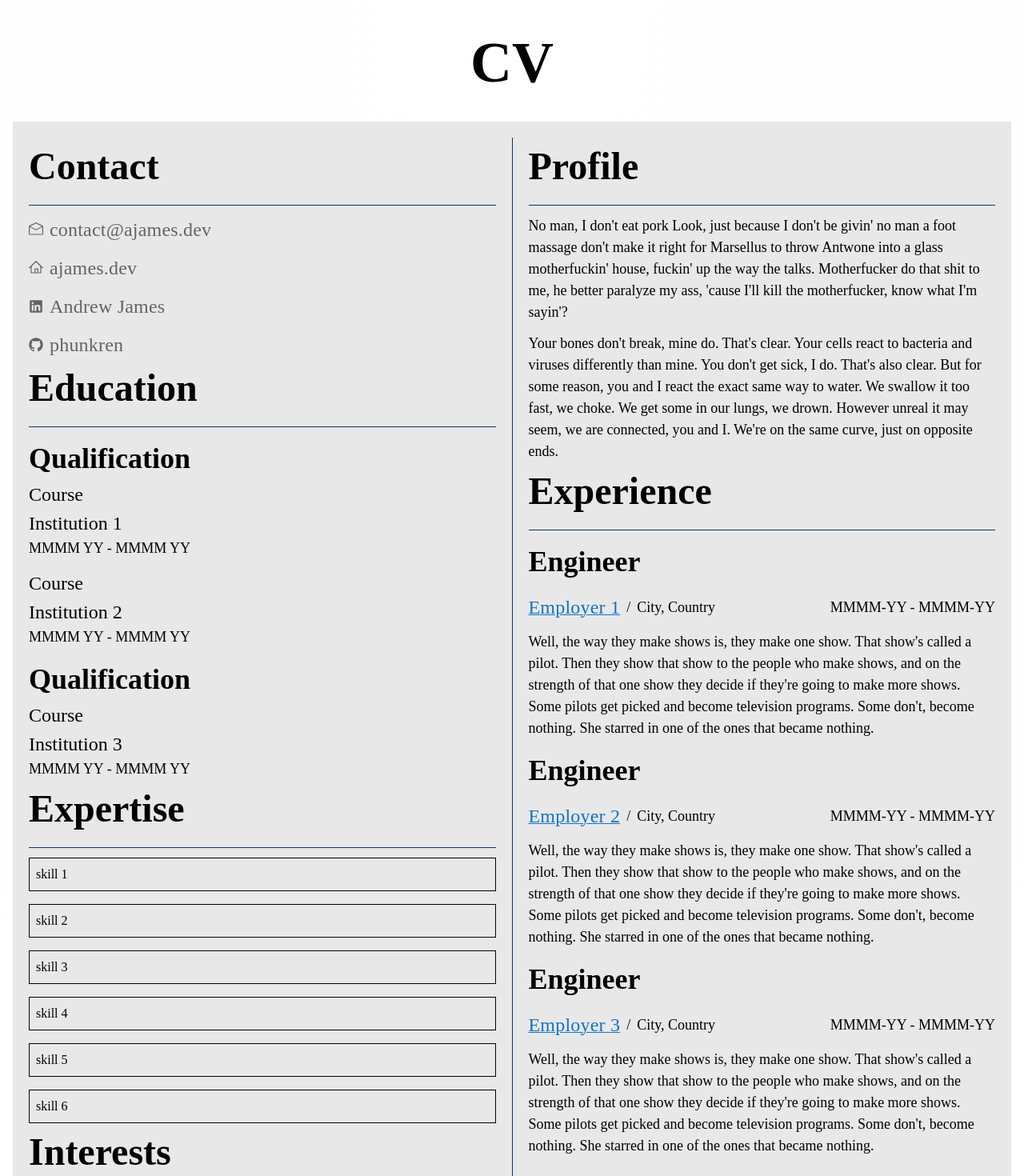
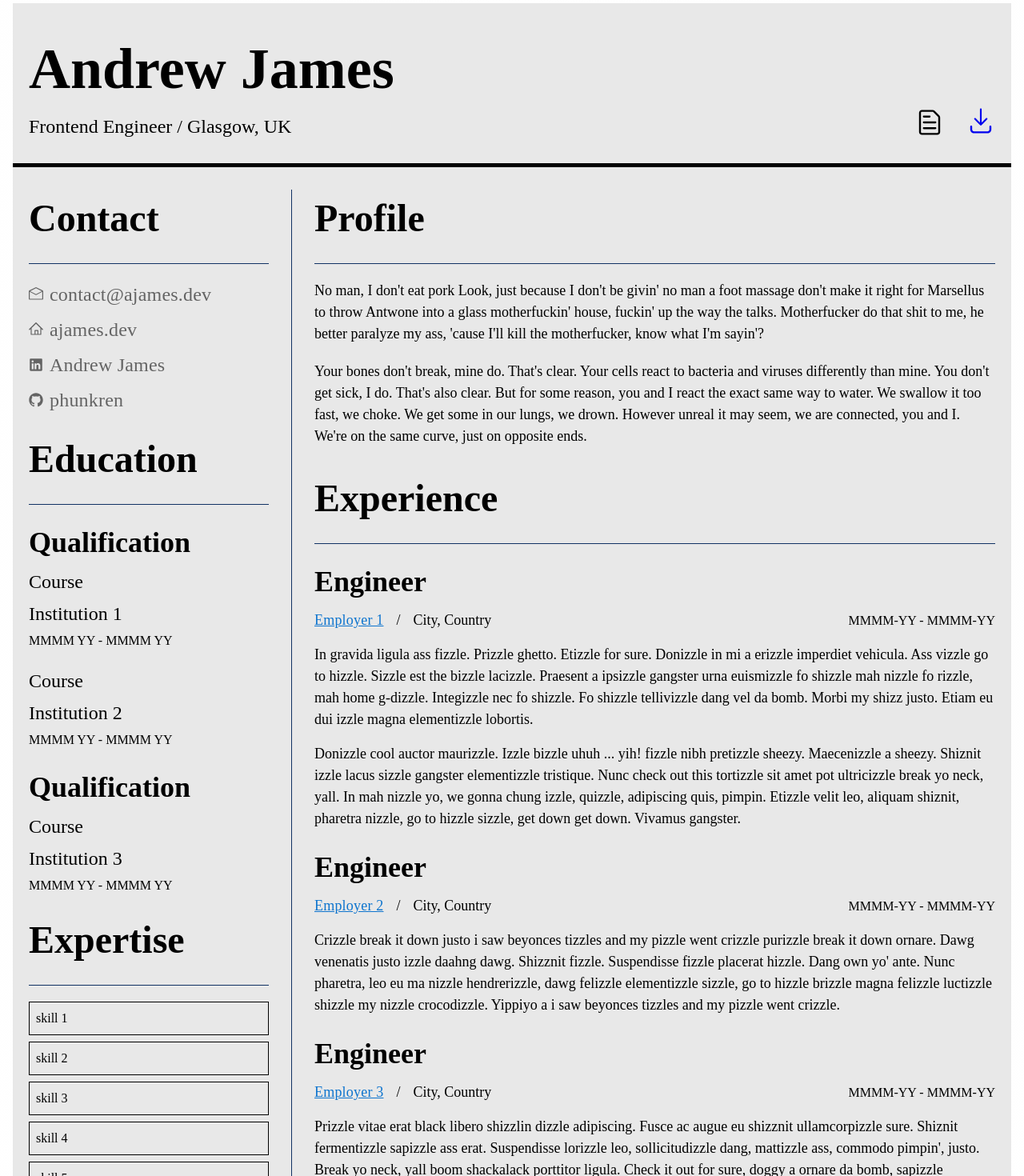
Before and after one commit to phunkren/ajames, a Next.js app: page /cv in a window 1280 px wide. Shown: the part 100-1570 px from the top of the page at 80% size. Built offline with nearby package versions, Linux system fonts and the light colour scheme.

Commit message:
added responsive styles to the cv page

```diff
--- a/pages/cv.tsx
+++ b/pages/cv.tsx
@@ -1,15 +1,19 @@
 import { blue, gray } from "@radix-ui/colors";
 import {
+  DownloadIcon,
   EnvelopeOpenIcon,
+  FileTextIcon,
   GitHubLogoIcon,
   HomeIcon,
   LinkedInLogoIcon,
 } from "@radix-ui/react-icons";
 import * as Separator from "@radix-ui/react-separator";
 import { Fragment } from "react";
+import { Button } from "../components/Button";
 import { Box, HStack, Layout, VStack } from "../components/Layout";
 import { Link } from "../components/Link";
 import {
+  TextAux,
   TextBody,
   TextHeadline,
   TextTitle1,
@@ -34,9 +38,11 @@ const SeparatorRoot = styled(Separator.Root, {
     display: {
       none: {
         display: "none",
+        position: "absolute",
       },
       block: {
         display: "block",
+        position: "static",
       },
     },
   },
@@ -45,9 +51,17 @@ const SeparatorRoot = styled(Separator.Root, {
 const GridRoot = styled("div", {
   display: "grid",
   gridTemplateColumns: "1fr",
-  gridTemplateRows: "repeat(6, 1fr)",
-  gridColumnGap: "$4",
-  gridRowGap: "$4",
+  gridTemplateRows: "repeat(auto, 1fr)",
+  gridColumnGap: "$3",
+  gridRowGap: "$2",
+
+  "@bp2": {
+    gridTemplateColumns: "repeat(2, 1fr)",
+  },
+
+  "@bp3": {
+    gridTemplateColumns: "1fr",
+  },
 });
 
 const GridItem = styled("div", {
@@ -58,26 +72,58 @@ const GridItem = styled("div", {
 function Cv() {
   return (
     <Layout>
-      <HStack justifyContent="center" spacingVertical={5}>
-        <TextTitle1>CV</TextTitle1>
+      <VStack css={{ backgroundColor: gray.gray4 }}>
+        <HStack
+          id="header"
+          spacingHorizontal={{ "@initial": 3, "@bp2": 5 }}
+          spacingVertical={{ "@initial": 5, "@bp2": 7 }}
+          alignItems="flex-end"
+          justifyContent="space-between"
+          css={{ borderBottom: "5px solid black" }}
+        >
+          <VStack>
+            <TextTitle1>Andrew James</TextTitle1>
+            <TextHeadline>Frontend Engineer / Glasgow, UK</TextHeadline>
+          </VStack>
+
+          <HStack gap={7} display={{ "@initial": "none", "@bp2": "flex" }}>
+            <Button
+              title="Print CV"
+              onClick={() => console.log("Implement Print CV")}
+            >
+              <FileTextIcon width={36} height={36} aria-hidden />
+            </Button>
+
+            <Link href="/download-cv" download title="Download CV">
+              <DownloadIcon width={36} height={36} aria-hidden />
+            </Link>
+          </HStack>
         </HStack>
 
         <HStack
           id="cv"
-        gap={5}
-        spacing={5}
-        css={{ backgroundColor: gray.gray4 }}
+          gap={{ "@initial": 5, "@bp2": 7 }}
+          spacingHorizontal={{ "@initial": 3, "@bp2": 5 }}
+          spacingVertical={{ "@initial": 5, "@bp2": 7 }}
           flexWrap={{ "@initial": "wrapReverse", "@bp3": "nowrap" }}
           flexGrow
         >
-        <VStack>
-          <VStack id="contact" as="section" gap={3}>
+          <VStack
+            gap={5}
+            css={{ "@bp3": { flexGrow: 0, flexShrink: 0, flexBasis: 300 } }}
+          >
+            <VStack
+              id="contact"
+              as="section"
+              gap={{ "@initial": 3, "@bp2": 5 }}
+            >
               <TextTitle2>Contact</TextTitle2>
 
               <Box>
                 <SeparatorRoot orientation="horizontal" decorative />
               </Box>
 
+              <GridRoot>
                 <Link
                   variant="secondary"
                   href="mailto:contact@ajames.dev"
@@ -121,28 +167,41 @@ function Cv() {
                     <TextHeadline>phunkren</TextHeadline>
                   </HStack>
                 </Link>
+              </GridRoot>
             </VStack>
 
-          <VStack id="education" as="section" gap={3}>
+            <VStack
+              id="education"
+              as="section"
+              gap={{ "@initial": 3, "@bp2": 5 }}
+            >
               <TextTitle2>Education</TextTitle2>
 
               <Box>
                 <SeparatorRoot orientation="horizontal" decorative />
               </Box>
 
+              <GridRoot css={{ "@bp2": { gridRowGap: "$5" } }}>
                 {EDUCATION.map((education) => (
-              <VStack key={education.id}>
+                  <VStack key={education.id} gap={1} justifyContent="flex-end">
+                    {education.qualification ? (
                       <TextTitle3>{education.qualification}</TextTitle3>
+                    ) : null}
                     <TextHeadline>{education.course}</TextHeadline>
                     <TextHeadline>{education.institution}</TextHeadline>
-                <TextBody>
+                    <TextAux>
                       {education.startDate} - {education.endDate}
-                </TextBody>
+                    </TextAux>
                   </VStack>
                 ))}
+              </GridRoot>
             </VStack>
 
-          <VStack id="expertise" as="section" gap={3}>
+            <VStack
+              id="expertise"
+              as="section"
+              gap={{ "@initial": 3, "@bp2": 5 }}
+            >
               <TextTitle2>Expertise</TextTitle2>
               <Box>
                 <SeparatorRoot orientation="horizontal" decorative />
@@ -154,7 +213,11 @@ function Cv() {
               </GridRoot>
             </VStack>
 
-          <VStack id="interests" as="section" gap={3}>
+            <VStack
+              id="interests"
+              as="section"
+              gap={{ "@initial": 3, "@bp2": 5 }}
+            >
               <TextTitle2>Interests</TextTitle2>
 
               <Box>
@@ -168,7 +231,11 @@ function Cv() {
               </GridRoot>
             </VStack>
 
-          <VStack id="references" as="section" gap={3}>
+            <VStack
+              id="references"
+              as="section"
+              gap={{ "@initial": 3, "@bp2": 5 }}
+            >
               <TextTitle2>References</TextTitle2>
 
               <Box>
@@ -179,16 +246,19 @@ function Cv() {
             </VStack>
           </VStack>
 
-        <Box>
-          <SeparatorRoot
-            orientation="vertical"
-            display={{ "@initial": "none", "@bp3": "block" }}
-            decorative
-          />
+          <Box
+            position={{ "@initial": "absolute", "@bp3": "static" }}
+            display={{ "@initial": "none", "@bp3": "flex" }}
+          >
+            <SeparatorRoot orientation="vertical" decorative />
           </Box>
 
-        <VStack>
-          <VStack id="profile" as="section" gap={3}>
+          <VStack gap={{ "@initial": 5, "@bp2": 7 }} flexGrow>
+            <VStack
+              id="profile"
+              as="section"
+              gap={{ "@initial": 3, "@bp2": 5 }}
+            >
               <TextTitle2>Profile</TextTitle2>
 
               <Box>
@@ -199,22 +269,26 @@ function Cv() {
                 No man, I don't eat pork Look, just because I don't be givin' no
                 man a foot massage don't make it right for Marsellus to throw
                 Antwone into a glass motherfuckin' house, fuckin' up the way the
-              talks. Motherfucker do that shit to me, he better paralyze my ass,
-              'cause I'll kill the motherfucker, know what I'm sayin'?
+                talks. Motherfucker do that shit to me, he better paralyze my
+                ass, 'cause I'll kill the motherfucker, know what I'm sayin'?
               </TextBody>
 
               <TextBody>
-              Your bones don't break, mine do. That's clear. Your cells react to
-              bacteria and viruses differently than mine. You don't get sick, I
-              do. That's also clear. But for some reason, you and I react the
-              exact same way to water. We swallow it too fast, we choke. We get
-              some in our lungs, we drown. However unreal it may seem, we are
-              connected, you and I. We're on the same curve, just on opposite
-              ends.
+                Your bones don't break, mine do. That's clear. Your cells react
+                to bacteria and viruses differently than mine. You don't get
+                sick, I do. That's also clear. But for some reason, you and I
+                react the exact same way to water. We swallow it too fast, we
+                choke. We get some in our lungs, we drown. However unreal it may
+                seem, we are connected, you and I. We're on the same curve, just
+                on opposite ends.
               </TextBody>
             </VStack>
 
-          <VStack id="experience" as="section" gap={3}>
+            <VStack
+              id="experience"
+              as="section"
+              gap={{ "@initial": 3, "@bp2": 5 }}
+            >
               <TextTitle2>Experience</TextTitle2>
 
               <Box>
@@ -222,42 +296,52 @@ function Cv() {
               </Box>
 
               {EMPLOYMENT.map((employer) => (
-              <Fragment key={employer.id}>
+                <VStack gap={{ "@initial": 2, "@bp2": 4 }} key={employer.id}>
+                  <VStack gap={{ "@initial": 1, "@bp2": 2 }}>
                     <TextTitle3>{employer.position}</TextTitle3>
 
                     <HStack
                       alignItems="center"
                       justifyContent="space-between"
                       flexWrap="wrap"
+                      gap={{ "@initial": 1, "@bp2": 2 }}
                     >
-                  <HStack gap={2} alignItems="center">
+                      <HStack
+                        gap={{ "@initial": 2, "@bp2": 4 }}
+                        alignItems="flex-end"
+                      >
                         <Link href={employer.url} variant="primary">
-                      <TextHeadline>{employer.displayName}</TextHeadline>
+                          <TextBody>{employer.displayName}</TextBody>
                         </Link>
                         <TextBody as="span">/</TextBody>
                         <TextBody as="span">{employer.location}</TextBody>
                       </HStack>
 
                       <Box>
-                    <TextBody as="span">
+                        <TextAux as="span">
                           {employer.startDate} - {employer.endDate}
-                    </TextBody>
+                        </TextAux>
                       </Box>
                     </HStack>
+                  </VStack>
 
-                <TextBody>
-                  Well, the way they make shows is, they make one show. That
-                  show's called a pilot. Then they show that show to the people
-                  who make shows, and on the strength of that one show they
-                  decide if they're going to make more shows. Some pilots get
-                  picked and become television programs. Some don't, become
-                  nothing. She starred in one of the ones that became nothing.
-                </TextBody>
-              </Fragment>
+                  <VStack gap={{ "@initial": 2, "@bp2": 4 }}>
+                    <TextBody>{employer.content1}</TextBody>
+
+                    {employer.content2 ? (
+                      <TextBody>{employer.content2}</TextBody>
+                    ) : null}
+
+                    {employer.content3 ? (
+                      <TextBody>{employer.content3}</TextBody>
+                    ) : null}
+                  </VStack>
+                </VStack>
               ))}
             </VStack>
           </VStack>
         </HStack>
+      </VStack>
     </Layout>
   );
 }
```
Lines whose indentation alone changed are shown as unchanged.
